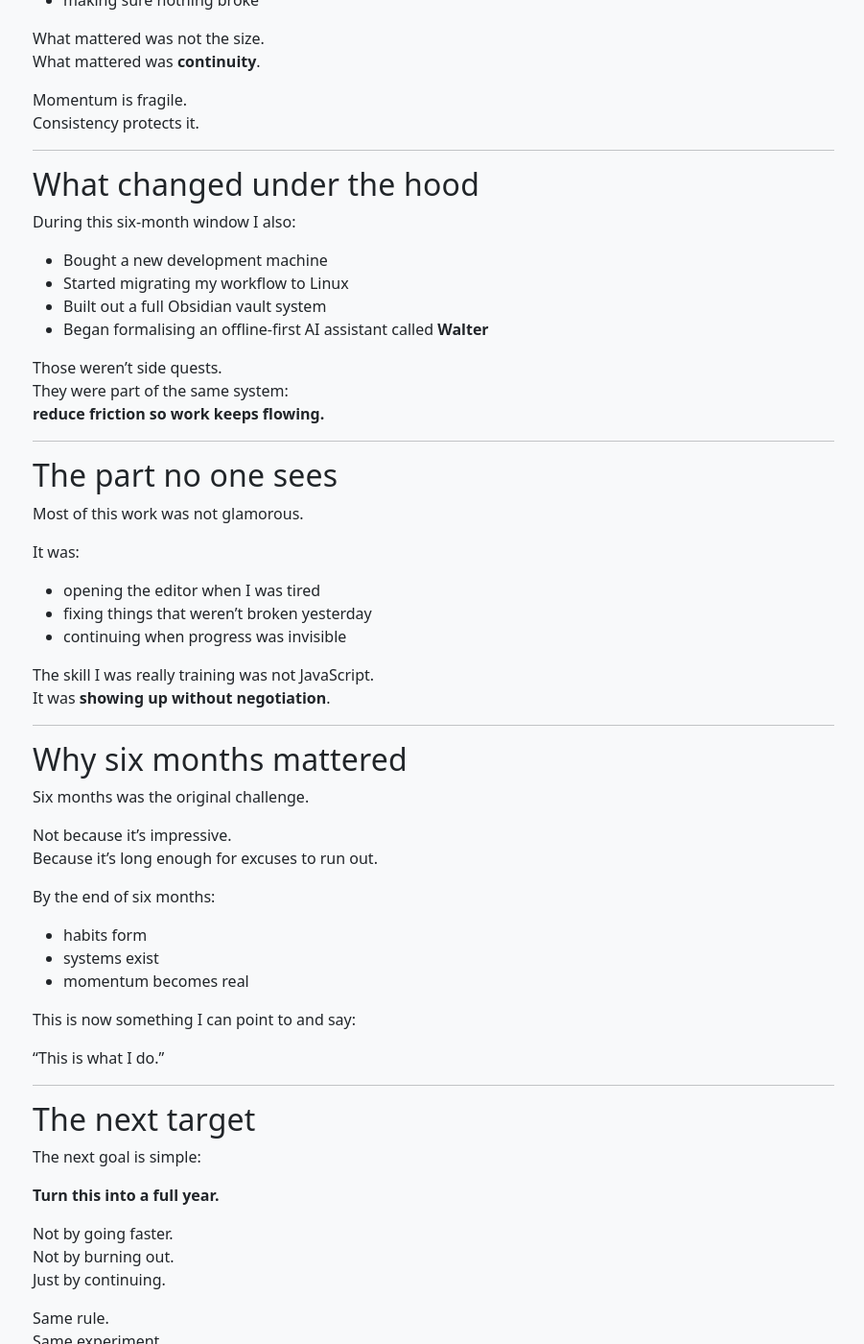
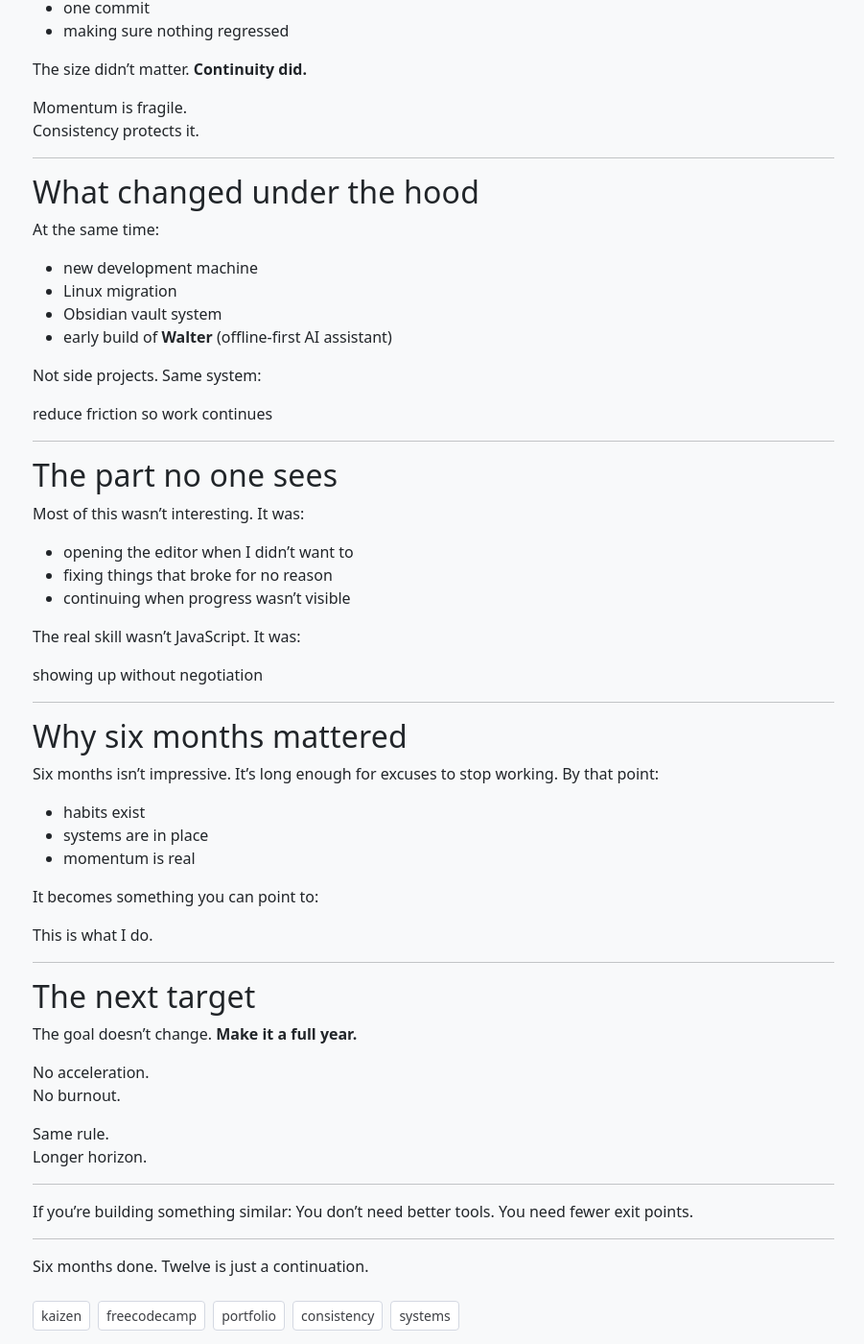
Before and after one commit to MechMadHog/michaelmacdonagh.net, a Jekyll site: the page built from _posts/2026-02-04-Kaizen-Six-Months-of-Showing-Up.md, in a window 1280 px wide and 1400 px high, scrolled down 1896 px. Shown: the whole window at 96% size, without its empty margins (188-1089 px from the left). Built offline with Jekyll 4.4.1, drawn with Linux system fonts in a browser that asks for light colours; some of the changed text lies outside the part shown.

Commit message:
The first half

```diff
--- a/_posts/2026-02-04-Kaizen-Six-Months-of-Showing-Up.md
+++ b/_posts/2026-02-04-Kaizen-Six-Months-of-Showing-Up.md
@@ -8,20 +8,21 @@
 image: /assets/images/blog/kaizen-6-months.png
 ---
 
-> Six months ago I decided to run an experiment:
+> Six months ago I ran an experiment:
 > **What happens if I show up every day, even when I don’t feel like it?**
 
-This post is the first checkpoint of that experiment.
+This is the first checkpoint.
 
 Not a victory lap.
-Not a motivational speech.
-Just a clear look at what actually happened.
+Not motivation.
+
+Just results.
 
 ---
 
 ## The numbers
 
-Here is what six months of daily work produced:
+Six months of daily work produced:
 
 - **5 freeCodeCamp certifications**
   - Responsive Web Design
@@ -33,39 +34,43 @@
 - **55 freeCodeCamp projects**
 
 - **3 personal sites**
-  - A formal portfolio: <https://michaelmacdonagh.net>
-  - A personal lab: <https://mechmadhog.com>
-  - One external portfolio piece
+  - <https://michaelmacdonagh.net>
+  - <https://mechmadhog.com>
+  - one external portfolio piece
 
-- **3 additional personal projects** built outside FCC
+- **3 additional personal projects**
 
-All of the FCC work is live here:
+All FCC work is here:
 👉 <https://codepen.io/Mike-MacDonagh>
 
-This wasn’t a bootcamp.
-There was no deadline except the one I set for myself.
+No bootcamp.
+No external deadlines.
+
+Just a rule: show up.
 
 ---
 
 ## What Kaizen actually meant
 
-“Kaizen” gets thrown around as a productivity slogan.
-For me it meant something simpler:
+“Kaizen” gets used as a slogan.
+For me it meant:
 
 > **Do something today that keeps tomorrow possible.**
 
 Some days that was:
+
 - a full project
 - a refactor
 - writing documentation
 
-Other days it was:
+Other days:
+
 - fixing one bug
-- pushing one commit
-- making sure nothing broke
+- one commit
+- making sure nothing regressed
 
-What mattered was not the size.
-What mattered was **continuity**.
+The size didn’t matter.
+**Continuity did.**
 
 Momentum is fragile.
 Consistency protects it.
@@ -74,68 +79,70 @@
 
 ## What changed under the hood
 
-During this six-month window I also:
+At the same time:
 
-- Bought a new development machine
-- Started migrating my workflow to Linux
-- Built out a full Obsidian vault system
-- Began formalising an offline-first AI assistant called **Walter**
+- new development machine
+- Linux migration
+- Obsidian vault system
+- early build of **Walter** (offline-first AI assistant)
 
-Those weren’t side quests.
-They were part of the same system:
-**reduce friction so work keeps flowing.**
+Not side projects.
+Same system:
+
+> reduce friction so work continues
 
 ---
 
 ## The part no one sees
 
-Most of this work was not glamorous.
+Most of this wasn’t interesting.
+It was:
 
+- opening the editor when I didn’t want to
+- fixing things that broke for no reason
+- continuing when progress wasn’t visible
+
+The real skill wasn’t JavaScript.
 It was:
-- opening the editor when I was tired
-- fixing things that weren’t broken yesterday
-- continuing when progress was invisible
 
-The skill I was really training was not JavaScript.
-It was **showing up without negotiation**.
+> showing up without negotiation
 
 ---
 
 ## Why six months mattered
 
-Six months was the original challenge.
+Six months isn’t impressive.
+It’s long enough for excuses to stop working.
+By that point:
 
-Not because it’s impressive.
-Because it’s long enough for excuses to run out.
+- habits exist
+- systems are in place
+- momentum is real
 
-By the end of six months:
-- habits form
-- systems exist
-- momentum becomes real
+It becomes something you can point to:
 
-This is now something I can point to and say:
-> “This is what I do.”
+> This is what I do.
 
 ---
 
 ## The next target
 
-The next goal is simple:
+The goal doesn’t change.
+**Make it a full year.**
 
-**Turn this into a full year.**
-
-Not by going faster.
-Not by burning out.
-Just by continuing.
+No acceleration.
+No burnout.
 
 Same rule.
-Same experiment.
 Longer horizon.
 
 ---
 
-If you’re following along or building something similar, you don’t need better tools.
-You need fewer places to quit.
+If you’re building something similar:
+You don’t need better tools.
+You need fewer exit points.
 
-Six months down.
-Let’s see what twelve does.
+---
+
+Six months done.
+Twelve is just a continuation.
```
